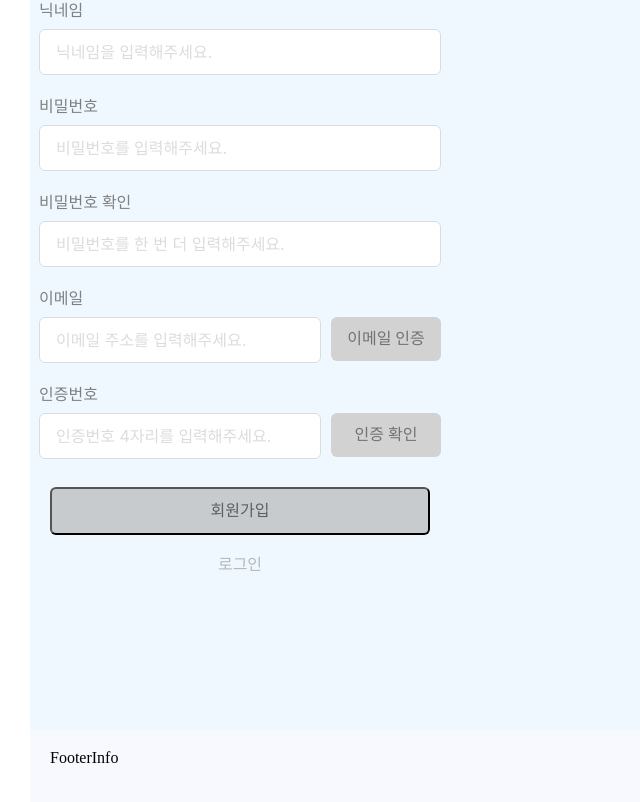
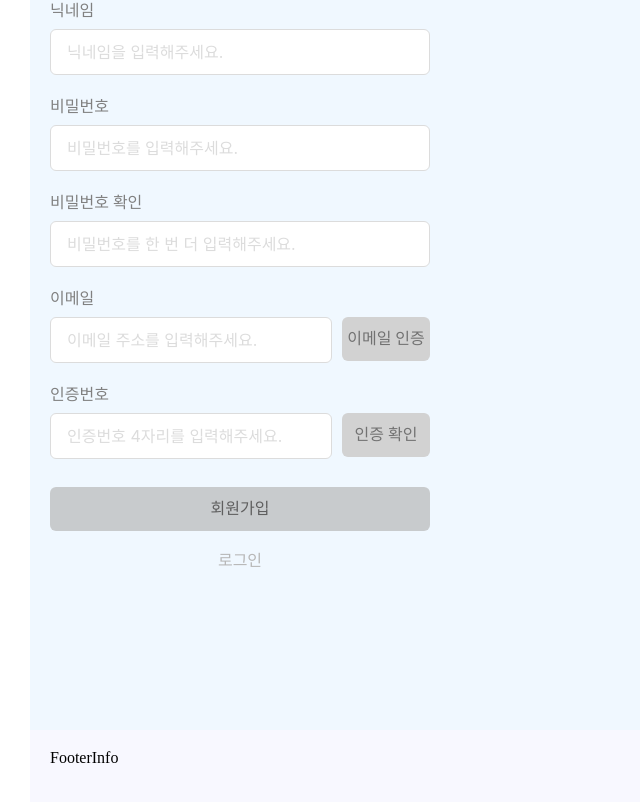
Before and after one commit to fever-max/CineBite-Front, a React (Create React App) app: page /join in a window 1280 px wide. Shown: the part 456-1258 px from the top of the page, without its empty margins (0-640 px from the left). Built offline with nearby package versions, Linux system fonts and the light colour scheme; no server answers.

Commit message:
Fix : 회원가입 오류메세지 수정 Rename : Response 파일 위치 변경

```diff
--- a/src/components/Main/UserInfo/SignUp.js
+++ b/src/components/Main/UserInfo/SignUp.js
@@ -1,14 +1,13 @@
 import React, { useRef, useState } from 'react';
 import '../../../styles/Main/UserInfo/SignUp.css';
 import InputBox from './InputBox';
-import ResponseCode from './types/enums/ResponseCode';
+import ResponseCode from '../../../utils/userInfo/ResponseCode';
 import { useNavigate } from 'react-router-dom';
 import axios from 'axios';
 
 function SignUp() {
 
     const navigate = useNavigate();
-    const [message, setMessage] = useState("");
 
     const userIdRef = useRef(null);
     const userNickRef = useRef(null);
@@ -56,7 +55,7 @@ function SignUp() {
         setUserIdCheck(false);
         if (!userIdPattern.test(value)) {
             setUserIdError(true);
-            setUserIdMessage('아이디는 문자/숫자 포함 형태의 5~10자리여야 합니다.');
+            setUserIdMessage('문자, 숫자 포함 5~10자리로 입력해주세요.');
         } else {
             setUserIdError(false);
             setUserIdMessage('');
@@ -74,7 +73,7 @@ function SignUp() {
         setUserPwd(value);
         if (!userPwdPattern.test(value)) {
             setUserPwdError(true);
-            setUserPwdMessage('영문, 숫자 포함 8자 이상 입력해주세요.');
+            setUserPwdMessage('영문, 숫자 포함 8자 이상으로 입력해주세요.');
         } else {
             setUserPwdError(false);
             setUserPwdMessage('');
@@ -86,7 +85,7 @@ function SignUp() {
         setUserPwdCheck(value);
         if (!userPwdPattern.test(value)) {
             setUserPwdError(true);
-            setUserPwdMessage('영문, 숫자 포함 8자 이상 입력해주세요.');
+            setUserPwdMessage('영문, 숫자 포함 8자 이상으로 입력해주세요.');
         } else {
             setUserPwdError(false);
             setUserPwdMessage('');
@@ -98,7 +97,7 @@ function SignUp() {
         setUserEmail(value);
         if (!userEmailPattern.test(value)) {
             setUserEmailError(true);
-            setUserEmailMessage('이메일 형식이 아닙니다.');
+            setUserEmailMessage('올바른 이메일 형식이 아닙니다.');
         } else {
             setUserEmailError(false);
             setUserEmailMessage('');
@@ -148,12 +147,7 @@ function SignUp() {
     // 이메일 인증
     const onUserEmailButtonClickHandler = async () => {
         if (!userId || !userEmail) return;
-        const checkedUserEmail = userEmailPattern.test(userEmail);
-        if (!checkedUserEmail) {
-            setUserEmailError(true);
-            setUserEmailMessage('이메일 형식이 아닙니다.');
-            return;
-        }
+        setUserEmailMessage('인증번호가 전송 중입니다..');
         console.log('userEmail:', userEmail);
         try {
             const response = await axios.post('http://localhost:4000/api/v1/auth/email-certification', {
@@ -161,7 +155,6 @@ function SignUp() {
             });
             userEmailCertificationResponse(response.data);
             setUserEmailError(false);
-            setUserEmailMessage('이메일이 전송됐습니다.');
         } catch (error) {
             console.error('이메일 전송 실패:', error.response ? error.response.data : error.message);
             setUserEmailError(true);
@@ -185,7 +178,7 @@ function SignUp() {
         if (code === ResponseCode.DATABASE_ERROR) alert('데이터베이스 오류입니다.');
         if (code !== ResponseCode.SUCCESS) return;
         setUserEmailError(false);
-        setUserEmailMessage('인증번호가 전송되었습니다.');
+        setUserEmailMessage('전송 완료되었습니다.');
     };
 
     // 인증번호 확인
@@ -223,11 +216,11 @@ function SignUp() {
     // 회원가입
     const onSignUpClickHandler = async () => {
         if (!userId || !userNick || !userPwd || !userPwdCheck || !userEmail || !certificationNumber) {
-            setMessage("모든 필드를 입력하세요.");
+            alert("모든 필드를 입력하세요.");
             return;
         }
         if (isUserIdError || isUserNickError || isUserPwdError || isUserPwdCheckError || isUserEmailError || isCertificationNumberError) {
-            setMessage("잘못된 입력이 있습니다.");
+            alert("잘못된 입력이 있습니다.");
             return;
         }
         if (userPwd !== userPwdCheck) {
@@ -257,7 +250,7 @@ function SignUp() {
             signUpResponse(response.data);
         } catch (error) {
             console.error('회원가입 실패:', error.response ? error.response.data : error.message);
-            setMessage("회원가입에 실패했습니다. 다시 시도해주세요.");
+            alert("회원가입에 실패했습니다. 다시 시도해주세요.");
         }
         window.location.href = '/';
     };
@@ -327,7 +320,7 @@ function SignUp() {
                         <InputBox ref={certificationNumberRef} title='인증번호' placeholder='인증번호 4자리를 입력해주세요.' type='text' value={certificationNumber} onChange={onCertificationNumberChangeHandler} isErrorMessage={isCertificationNumberError} message={certificationNumberMessage} buttonTitle='인증 확인' onButtonClick={onCertificationNumberButtonClickHandler}/>
                     </div>
                     <div className='sign-up-content-button-box'>
-                    <button className={`${signUpButtonClass} full-width`} onClick={onSignUpClickHandler} onKeyDown={onKeyPressHandler}>{'회원가입'}</button>
+                    <div className={`${signUpButtonClass} full-width`} onClick={onSignUpClickHandler} onKeyDown={onKeyPressHandler}>{'회원가입'}</div>
                     <div className='text-link-lg full-width' onClick={onSignInButtonClickHandler}>{'로그인'}</div>
                 </div>
             </div>
--- a/src/styles/Main/UserInfo/InputBox.css
+++ b/src/styles/Main/UserInfo/InputBox.css
@@ -65,7 +65,7 @@
     justify-content: center;
     align-items: center;
     border-radius: 6px;
-    width: 110px;
+    width: 105px;
     height: 44px;
     background-color: rgb(210, 210, 210);
     color: rgb(114, 114, 114);
--- a/src/styles/Main/UserInfo/SignUp.css
+++ b/src/styles/Main/UserInfo/SignUp.css
@@ -61,6 +61,7 @@
 }
 
 .sign-up-content-input-box {
+    width: 100%;
     display: flex;
     flex-direction: column;
     gap: 14px;
```
Also changed, not shown: src/utils/userInfo/ResponseCode.js (renamed from src/components/Main/UserInfo/types/enums/ResponseCode.js), src/utils/userInfo/ResponseMessage.js (renamed from src/components/Main/UserInfo/types/enums/ResponseMessage.js).
